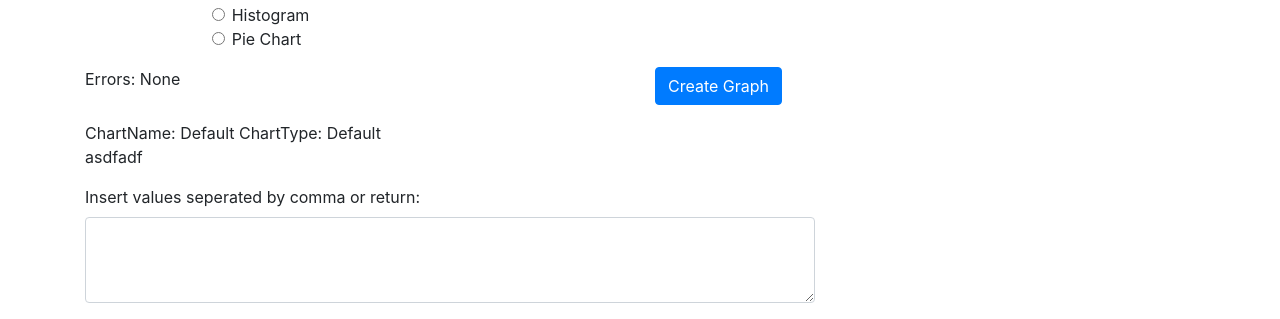
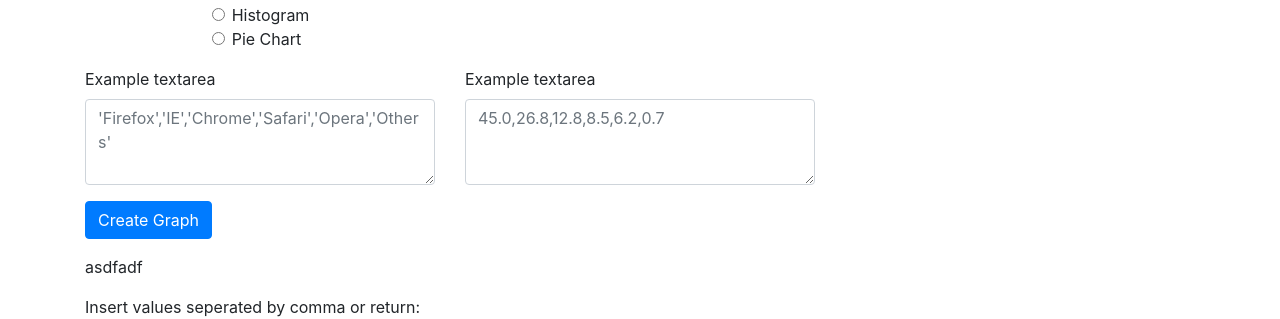
Before and after one commit to DylanJamesZapzalka/csstat.com, an Angular app in the folder csstat/: page / in a window 1280 px wide. Shown: the part 273-592 px from the top of the page. Built offline with nearby package versions, Linux system fonts and the light colour scheme; what angular-google-charts would draw is missing.

Commit message:
Can now create custom graphs.

```diff
--- a/csstat/src/app/add-graph/add-graph.component.html
+++ b/csstat/src/app/add-graph/add-graph.component.html
@@ -42,14 +42,26 @@
         </div>
       </div>
     </fieldset>
+
     <div class="form-group row">
-        <div class="col-sm-9">
-            Errors: {{errors}}
+        <div class="col-sm-6">
+          <label for="data1">Example textarea</label>
+          <textarea class="form-control" id="data1" rows="3" #data1 placeholder="'Firefox','IE','Chrome','Safari','Opera','Others'"></textarea>
         </div>
+
+        <div class="col-sm-6">
+          <label for="data2">Example textarea</label>
+          <textarea class="form-control" id="data2" rows="3" #data2 placeholder="45.0,26.8,12.8,8.5,6.2,0.7"></textarea>
+        </div>
+    </div>
+
+    <div class="form-group row">
       <div class="col-sm-3">
-        <button type="button" class="btn btn-primary" (click)="clickCreate(inputChartName.value, result)">Create Graph</button>
+        <button type="button" class="btn btn-primary" (click)="clickCreate(inputChartName.value, result, data1.value, data2.value)">Create Graph</button>
       </div>
     </div>
+
+
+
+
   </form>
-  ChartName: {{title}}
-  ChartType: {{type}}
--- a/csstat/src/app/add-graph/add-graph.component.ts
+++ b/csstat/src/app/add-graph/add-graph.component.ts
@@ -17,16 +17,23 @@ export class AddGraphComponent implements OnInit {
   result: string;
   errors: string;
 
-  clickCreate(chartName: string, chartType: string): void{
+  array1: any;
+  array2: any;
+
+  clickCreate(chartName: string, chartType: string, data1: string, data2: string): void{
     this.title = chartName;
     this.type =  chartType;
-    this.data = [
-      ['Firefox', 45.0],
-      ['IE', 26.8],
-      ['Chrome', 12.8],
-      ['Safari', 8.5],
-      ['Opera', 6.2],
-      ['Others', 0.7] ]
+
+    this.array1 = data1.split(',');
+    this.array2 = data2.split(',');
+
+    this.data = [];
+
+    for(let i = 0; i < this.array1.length; i++)
+    {
+      this.array2[i] = Number(this.array2[i]);
+      this.data.push([this.array1[i], this.array2[i]]);
+    }
 
     this.graphService.addGraph(this.title, this.type, this.data);
   }
--- a/csstat/src/app/graph.service.ts
+++ b/csstat/src/app/graph.service.ts
@@ -34,13 +34,7 @@ export class GraphService {
   addGraph(title: string, type: string, data: any): void {
     this.graphs.push({"title": title,
     "type": type,
-    "data": [
-      ['Firefox', 45.0],
-      ['IE', 26.8],
-      ['Chrome', 12.8],
-      ['Safari', 8.5],
-      ['Opera', 6.2],
-      ['Others', 0.7] ],
+    "data": data,
       "columnNames": ['Browser', 'Percentage'],
       "options": {},
       "width": 550,
```
